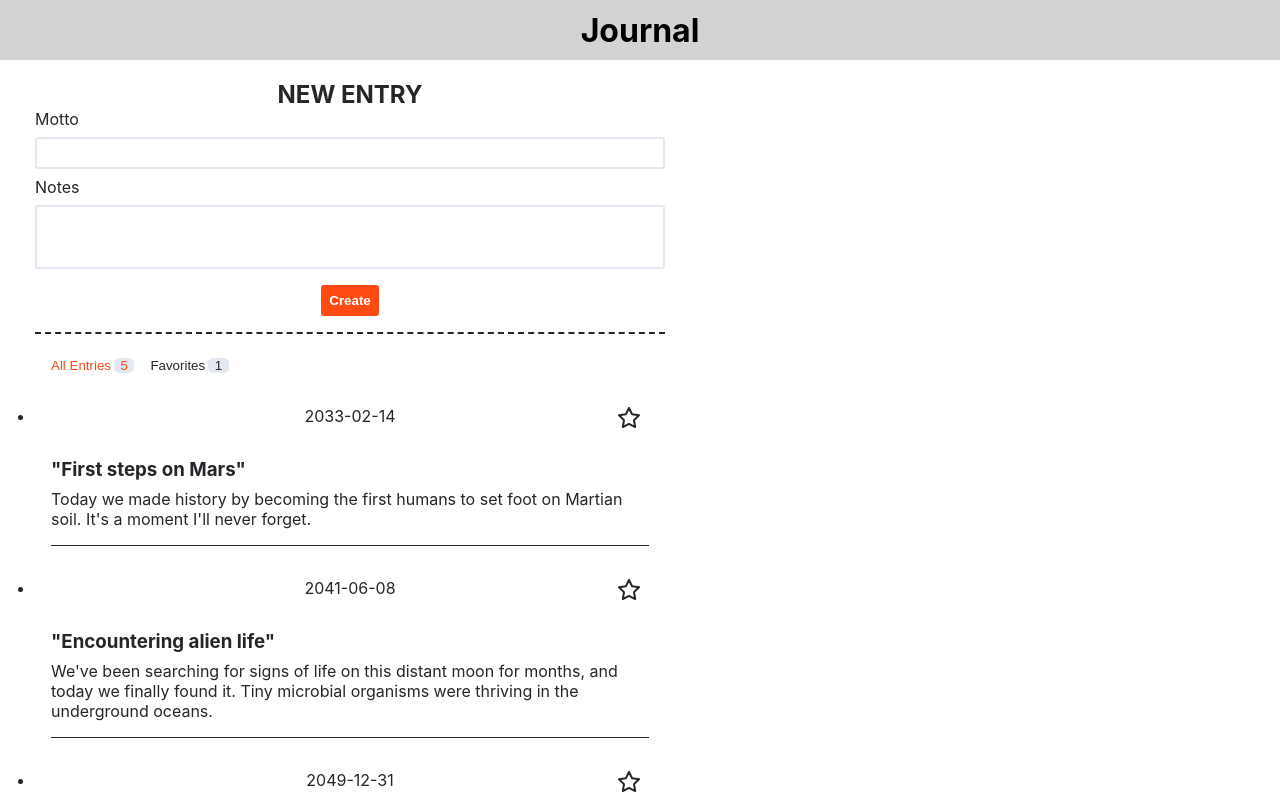
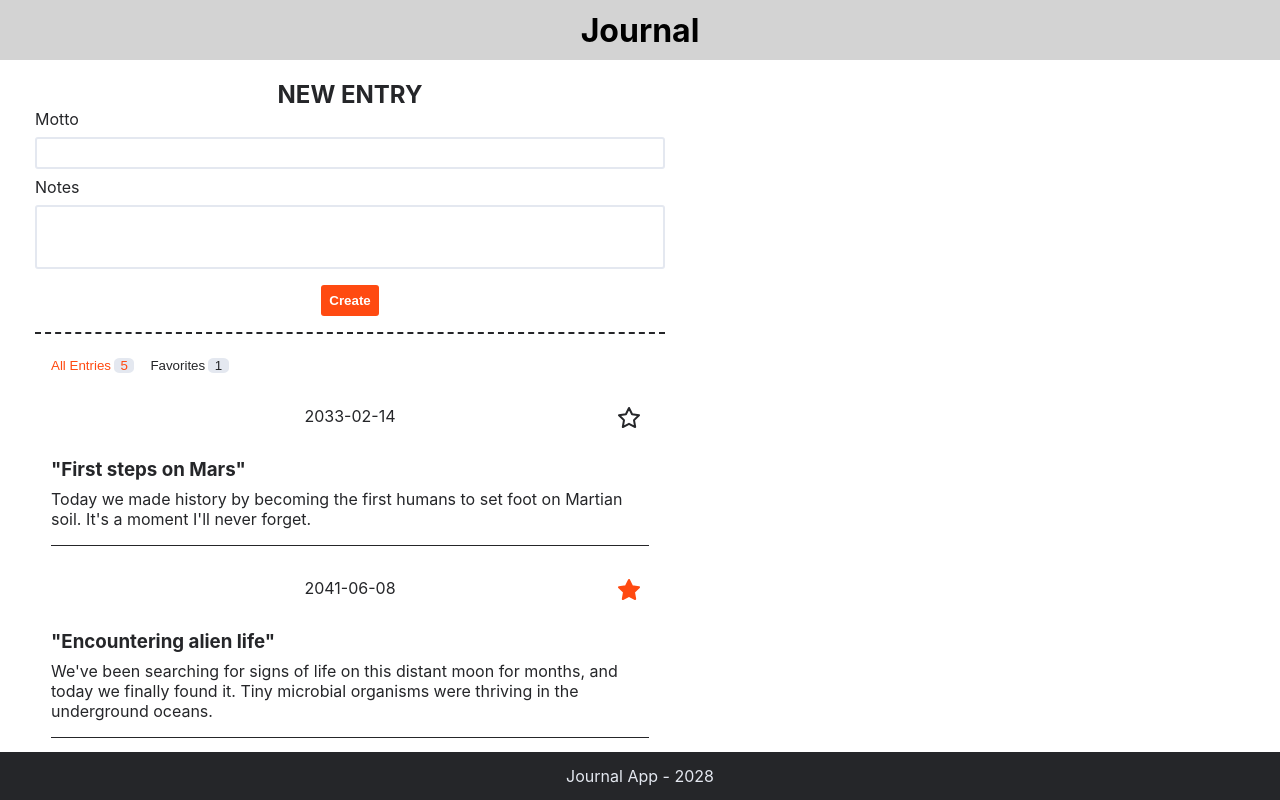
Before and after one commit to RobinWitt/Journal-App, a React (Create React App) app: page / in a window 1280 px wide. Shown: the top 800 px of the page. Built offline with nearby package versions, Linux system fonts and the light colour scheme.

Commit message:
tab display toggle

```diff
--- a/src/components/EntriesSection/EntriesSection.css
+++ b/src/components/EntriesSection/EntriesSection.css
@@ -3,6 +3,10 @@
   margin: auto;
   margin-top: 1rem;
   border-top: 2px dashed var(--color-granite);
+}
+
+.entry-list__item {
+  list-style: none;
 }
 
 .entries-button {
--- a/src/components/EntriesSection/index.js
+++ b/src/components/EntriesSection/index.js
@@ -2,25 +2,40 @@ import EntriesCounter from "../EntriesCounter";
 import EntryList from "../EntryList";
 import { entries } from "../../Database/Database.js";
 import "./EntriesSection.css";
+import { useState } from "react";
+
+const bookmarkedEntries = entries
+  .map(({ bookmark }) => {
+    return bookmark;
+  })
+  .filter(Boolean).length;
 
 export default function EntriesSection() {
-  const bookmarkedEntries = entries
-    .map(({ bookmark }) => {
-      return bookmark;
-    })
-    .filter(Boolean).length;
+  const [active, setActive] = useState(true);
 
   return (
     <div className="entries-section--container">
-      <button type="button" className="entries-button active-tab">
+      <button
+        type="button"
+        className={`entries-button ${active ? "active-tab" : ""}`}
+        onClick={() => {
+          setActive(true);
+        }}
+      >
         All Entries
         <EntriesCounter count={entries.length} />
       </button>
-      <button type="button" className="entries-button">
+      <button
+        type="button"
+        className={`entries-button ${!active ? "active-tab" : ""}`}
+        onClick={() => {
+          setActive(false);
+        }}
+      >
         Favorites
         <EntriesCounter count={bookmarkedEntries} />
       </button>
-      <EntryList></EntryList>
+      <EntryList display={active}></EntryList>
     </div>
   );
 }
--- a/src/components/EntryCard/EntryCard.css
+++ b/src/components/EntryCard/EntryCard.css
@@ -14,3 +14,7 @@ article {
   margin: 0.5rem 0;
   padding-right: 3rem;
 }
+
+.hidden {
+  display: none;
+}
--- a/src/components/EntryCard/index.js
+++ b/src/components/EntryCard/index.js
@@ -1,12 +1,13 @@
 import FavIcon from "../FavIcon";
 import "./EntryCard.css";
 
-export default function EntryCard({ title, date, text }) {
+export default function EntryCard({ title, date, text, bookmark, display }) {
+  console.log(bookmark, display);
   return (
     <>
-      <article>
+      <article className={display || bookmark ? "" : "hidden"}>
         <p className="entry-date">{date}</p>
-        <FavIcon />
+        <FavIcon bookmarked={bookmark} />
         <h3 className="entry-title">"{title}"</h3>
         <p>{text}</p>
       </article>
--- a/src/components/EntryList/index.js
+++ b/src/components/EntryList/index.js
@@ -1,14 +1,20 @@
 import { entries } from "../../Database/Database";
 import EntryCard from "../EntryCard";
 
-export default function EntryList() {
+export default function EntryList({ display }) {
   return (
     <>
       <ul className="entry-list">
-        {entries.map(({ date, title, text }) => {
+        {entries.map(({ date, title, text, bookmark }) => {
           return (
-            <li key={date}>
-              <EntryCard date={date} title={title} text={text} />
+            <li className="entry-list__item" key={date}>
+              <EntryCard
+                date={date}
+                title={title}
+                text={text}
+                bookmark={bookmark}
+                display={display}
+              />
             </li>
           );
         })}
--- a/src/components/FavIcon/index.js
+++ b/src/components/FavIcon/index.js
@@ -2,10 +2,10 @@ import { ReactComponent as StarEmpty } from "../../resources/star.svg";
 import { ReactComponent as StarFilled } from "../../resources/star-filled.svg";
 import "./FavIcon.css";
 
-export default function FavIcon() {
+export default function FavIcon({ bookmarked }) {
   return (
     <button type="button" aria-label="mark as favorite" className="fav-button">
-      {<StarEmpty />}
+      {bookmarked ? <StarFilled /> : <StarEmpty />}
     </button>
   );
 }
--- a/src/components/Footer/Footer.css
+++ b/src/components/Footer/Footer.css
@@ -1,4 +1,7 @@
 footer {
+  position: fixed;
+  bottom: 0;
+  width: 100%;
   display: flex;
   align-items: center;
   justify-content: center;
--- a/src/components/Header/Header.css
+++ b/src/components/Header/Header.css
@@ -1,5 +1,6 @@
 header {
   position: fixed;
+  z-index: 100;
   top: 0;
   width: 100%;
   height: 60px;
```
